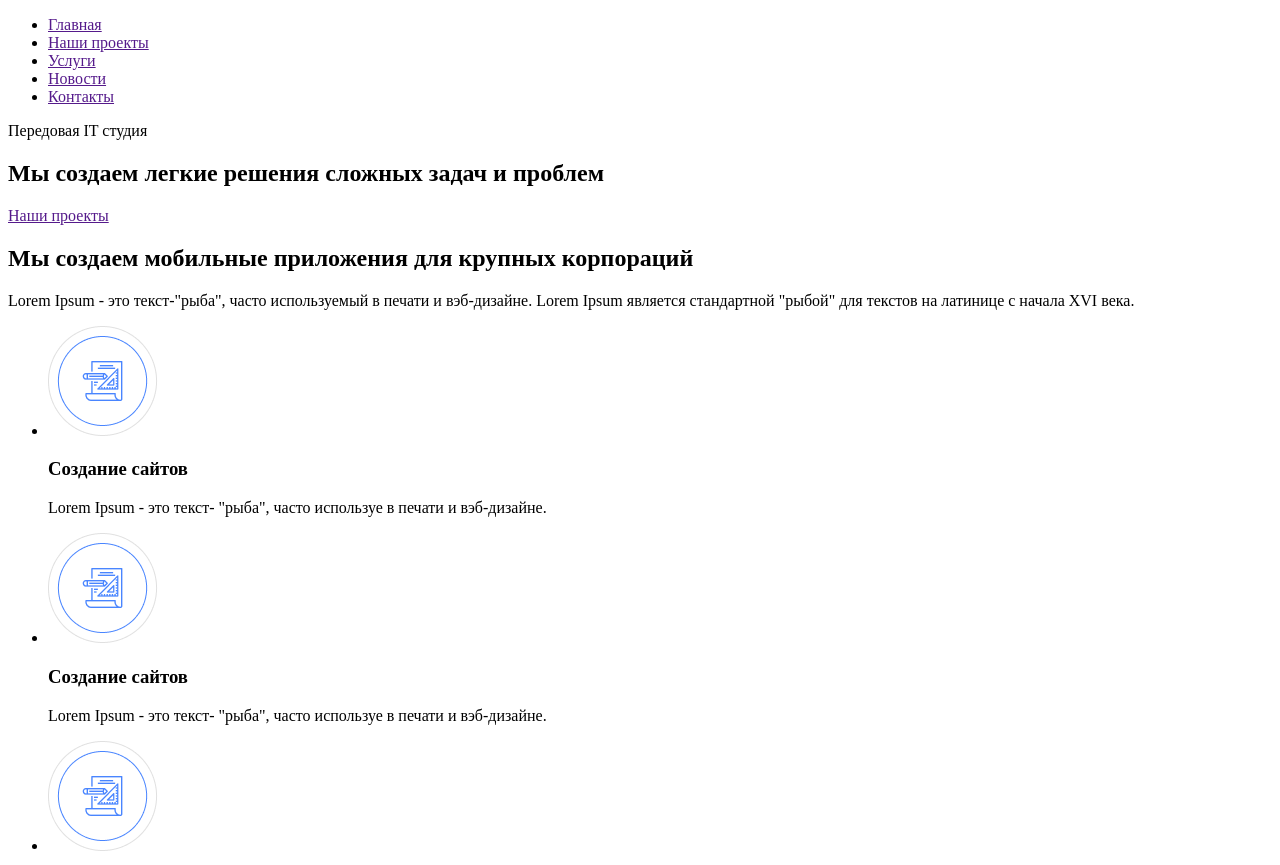
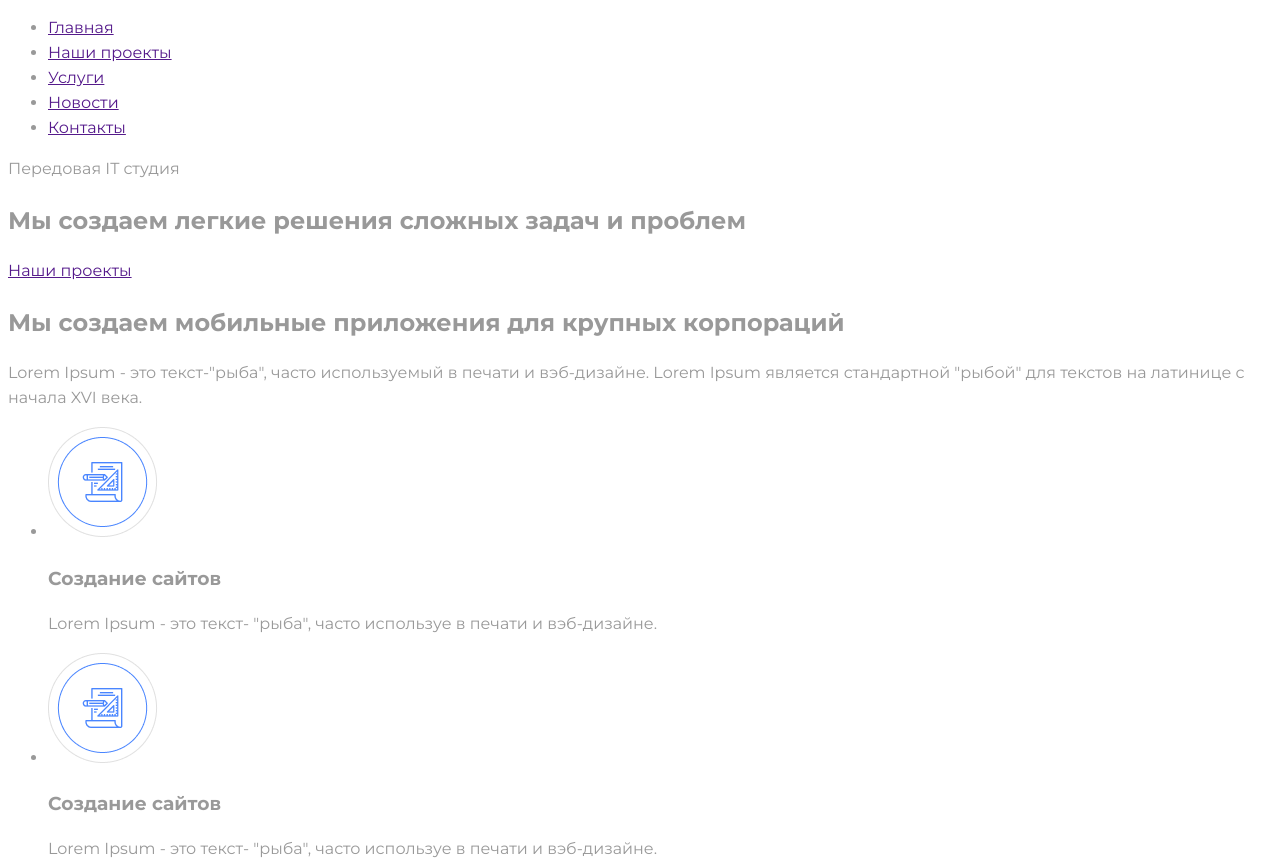
Before and after one commit to YanaSheri/html-css-practice2, a plain HTML site: page index.html in a window 1280 px wide. Shown: the top 865 px of the page. Drawn offline with Linux system fonts and the light colour scheme.

Commit message:
Add changes

```diff
--- a/css/styles.css
+++ b/css/styles.css
@@ -0,0 +1,32 @@
+/*
+Project colors:
+    #FFFFFF
+    #000000
+    #C4C4C4
+    #F6F6F8
+    #000000 20%
+    #504DC2
+    #A1A1A1
+    #FFFFFF 15%
+
+Fonts:
+    Montserrat
+*/
+
+:root {
+    --main-font: 'Montserrat', sans-serif;
+
+    --main-text-color: #999999;
+    --main-bg-color: #ffffff;
+}
+
+body {
+    font-family: var(--main-font);
+    background-color:  #00ffff;
+    font-weight: 400;
+    font-size: 16px;
+    line-height: 1.56;
+
+    color: var(--main-text-color);
+    background-color: var(--main-bg-color);
+}
--- a/index.html
+++ b/index.html
@@ -5,6 +5,12 @@
     <meta http-equiv="X-UA-Compatible" content="IE=edge">
     <meta name="viewport" content="width=device-width, initial-scale=1.0">
     <title>ITStudio</title>
+    <link rel="preconnect" href="https://fonts.googleapis.com">
+    <link rel="preconnect" href="https://fonts.gstatic.com" crossorigin>
+    <link
+        href="https://fonts.googleapis.com/css2?family=Inter:wght@500&family=Montserrat:wght@400;500;600;700;800&display=swap"
+        rel="stylesheet">
+    <link rel="stylesheet" href="./css/styles.css"
 </head>
 <body>
     <header class="header">
```
Also changed, not shown: 1 other file.
